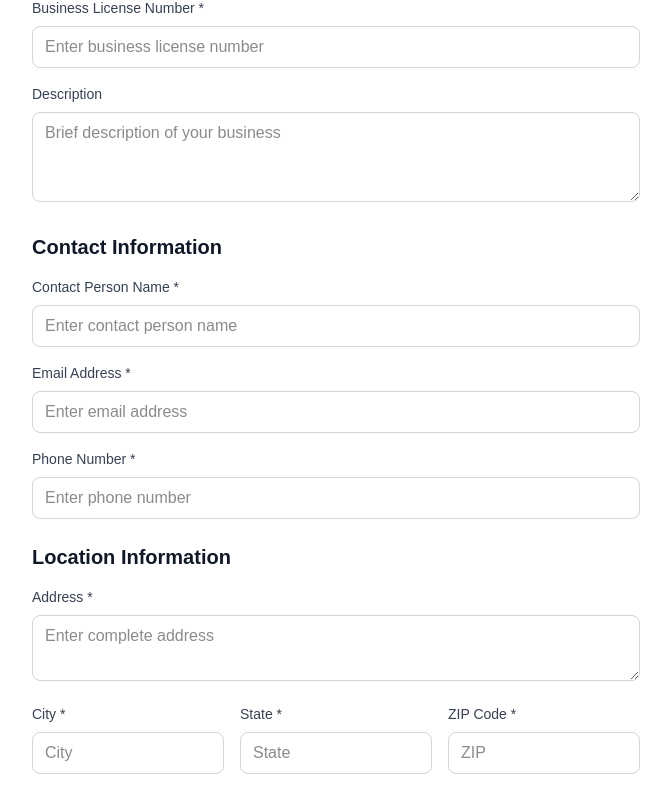
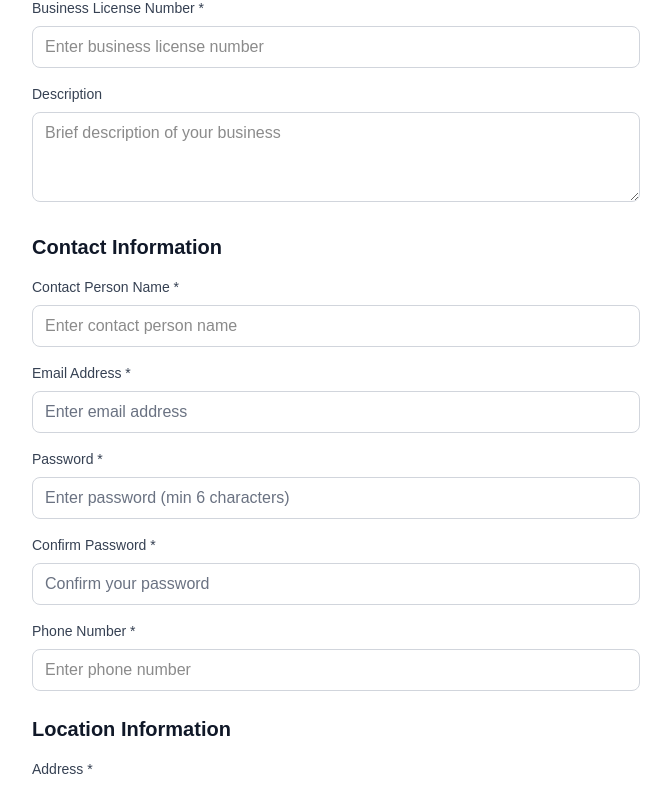
Before and after one commit to ThanksDoc-V1-1/thanksDoc_FE, a Next.js app: page /business/register in a window 1280 px wide. Shown: the part 441-1226 px from the top of the page, without its empty margins (304-975 px from the left). Built offline with nearby package versions, Linux system fonts and the light colour scheme; no server answers.

Commit message:
Doc signup ready

```diff
--- a/src/app/business/register/page.js
+++ b/src/app/business/register/page.js
@@ -4,8 +4,9 @@ import { useState } from 'react';
 import { useRouter } from 'next/navigation';
 import Link from 'next/link';
 import { Building2, ArrowLeft, MapPin } from 'lucide-react';
-import { businessAPI } from '../../../lib/api';
+import { authAPI } from '../../../lib/api';
 import { getCurrentLocation, validateEmail, validatePhone } from '../../../lib/utils';
+import { useAuth } from '../../../contexts/AuthContext';
 
 // Add this CSS class definition at the top of the component
 const inputClasses = "w-full px-3 py-2 border border-gray-300 dark:border-gray-600 rounded-lg bg-white dark:bg-gray-700 text-gray-900 dark:text-white placeholder-gray-500 dark:placeholder-gray-400 focus:ring-2 focus:ring-blue-500 focus:border-transparent";
@@ -13,6 +14,7 @@ const labelClasses = "block text-sm font-medium text-gray-700 dark:text-gray-300
 
 export default function BusinessRegister() {
   const router = useRouter();
+  const { login } = useAuth();
   const [loading, setLoading] = useState(false);
   const [locationLoading, setLocationLoading] = useState(false);
   const [formData, setFormData] = useState({
@@ -20,6 +22,8 @@ export default function BusinessRegister() {
     businessType: 'pharmacy',
     contactPersonName: '',
     email: '',
+    password: '',
+    confirmPassword: '',
     phone: '',
     address: '',
     city: '',
@@ -67,25 +71,42 @@ export default function BusinessRegister() {
       if (!validatePhone(formData.phone)) {
         throw new Error('Please enter a valid phone number');
       }
+      if (formData.password.length < 6) {
+        throw new Error('Password must be at least 6 characters long');
+      }
+      if (formData.password !== formData.confirmPassword) {
+        throw new Error('Passwords do not match');
+      }
       if (!formData.latitude || !formData.longitude) {
         throw new Error('Please provide your location coordinates');
       }
 
-      const dataToSend = {
+      const { confirmPassword, ...dataToSend } = {
         ...formData,
+        name: formData.businessName, // Add name field for consistency
         latitude: parseFloat(formData.latitude),
         longitude: parseFloat(formData.longitude),
       };
 
-      const response = await businessAPI.create(dataToSend);
+      // Use the new authentication API
+      const response = await authAPI.register('business', dataToSend);
 
-      if (response.data) {
+      if (response.user) {
+        // Use the auth context to store user data and JWT
+        const userData = {
+          ...response.user,
+          userType: 'business',
+          role: 4 // Business role
+        };
+
+        login(userData, response.jwt);
+
         alert('Business registered successfully! Please wait for admin verification.');
-        router.push('/business/login');
+        router.push('/business/dashboard');
       }
     } catch (error) {
       console.error('Registration error:', error);
-      alert(error.response?.data?.error?.message || error.message || 'Registration failed. Please try again.');
+      alert(error.message || 'Registration failed. Please try again.');
     } finally {
       setLoading(false);
     }
@@ -207,8 +228,40 @@ export default function BusinessRegister() {
                     value={formData.email}
                     onChange={handleInputChange}
                     required
-                    className="w-full px-3 py-2 border border-gray-300 rounded-lg focus:ring-2 focus:ring-blue-500 focus:border-transparent"
+                    className="w-full px-3 py-2 border border-gray-300 dark:border-gray-600 rounded-lg bg-white dark:bg-gray-700 text-gray-900 dark:text-white placeholder-gray-500 dark:placeholder-gray-400 focus:ring-2 focus:ring-blue-500 focus:border-transparent"
                     placeholder="Enter email address"
+                  />
+                </div>
+
+                <div>
+                  <label className={labelClasses}>
+                    Password *
+                  </label>
+                  <input
+                    type="password"
+                    name="password"
+                    value={formData.password}
+                    onChange={handleInputChange}
+                    required
+                    className="w-full px-3 py-2 border border-gray-300 dark:border-gray-600 rounded-lg bg-white dark:bg-gray-700 text-gray-900 dark:text-white placeholder-gray-500 dark:placeholder-gray-400 focus:ring-2 focus:ring-blue-500 focus:border-transparent"
+                    placeholder="Enter password (min 6 characters)"
+                    minLength={6}
+                  />
+                </div>
+
+                <div>
+                  <label className={labelClasses}>
+                    Confirm Password *
+                  </label>
+                  <input
+                    type="password"
+                    name="confirmPassword"
+                    value={formData.confirmPassword}
+                    onChange={handleInputChange}
+                    required
+                    className="w-full px-3 py-2 border border-gray-300 dark:border-gray-600 rounded-lg bg-white dark:bg-gray-700 text-gray-900 dark:text-white placeholder-gray-500 dark:placeholder-gray-400 focus:ring-2 focus:ring-blue-500 focus:border-transparent"
+                    placeholder="Confirm your password"
+                    minLength={6}
                   />
                 </div>
 
--- a/src/app/doctor/register/page.js
+++ b/src/app/doctor/register/page.js
@@ -4,20 +4,24 @@ import { useState } from 'react';
 import { useRouter } from 'next/navigation';
 import Link from 'next/link';
 import { Stethoscope, ArrowLeft, MapPin } from 'lucide-react';
-import { doctorAPI } from '../../../lib/api';
+import { authAPI } from '../../../lib/api';
 import { getCurrentLocation, validateEmail, validatePhone } from '../../../lib/utils';
+import { useAuth } from '../../../contexts/AuthContext';
 
 const inputClasses = "w-full px-3 py-2 border border-gray-300 dark:border-gray-600 rounded-lg bg-white dark:bg-gray-700 text-gray-900 dark:text-white placeholder-gray-500 dark:placeholder-gray-400 focus:ring-2 focus:ring-blue-500 focus:border-transparent";
 const labelClasses = "block text-sm font-medium text-gray-700 dark:text-gray-300 mb-2";
 
 export default function DoctorRegister() {
   const router = useRouter();
+  const { login } = useAuth();
   const [loading, setLoading] = useState(false);
   const [locationLoading, setLocationLoading] = useState(false);
   const [formData, setFormData] = useState({
     firstName: '',
     lastName: '',
     email: '',
+    password: '',
+    confirmPassword: '',
     phone: '',
     specialization: '',
     licenseNumber: '',
@@ -71,23 +75,40 @@ export default function DoctorRegister() {
       if (!validatePhone(formData.phone)) {
         throw new Error('Please enter a valid phone number');
       }
+      if (formData.password.length < 6) {
+        throw new Error('Password must be at least 6 characters long');
+      }
+      if (formData.password !== formData.confirmPassword) {
+        throw new Error('Passwords do not match');
+      }
       if (!formData.latitude || !formData.longitude) {
         throw new Error('Please provide your location coordinates');
       }
 
-      const dataToSend = {
+      const { confirmPassword, ...dataToSend } = {
         ...formData,
+        name: `${formData.firstName} ${formData.lastName}`, // Add combined name field
         latitude: parseFloat(formData.latitude),
         longitude: parseFloat(formData.longitude),
         yearsOfExperience: parseInt(formData.yearsOfExperience),
         hourlyRate: parseFloat(formData.hourlyRate),
       };
 
-      const response = await doctorAPI.create(dataToSend);
+      // Use the new authentication API
+      const response = await authAPI.register('doctor', dataToSend);
 
-      if (response.data) {
+      if (response.user) {
+        // Use the auth context to store user data and JWT
+        const userData = {
+          ...response.user,
+          userType: 'doctor',
+          role: 3 // Doctor role
+        };
+
+        login(userData, response.jwt);
+
         alert('Doctor profile registered successfully! Please wait for admin verification.');
-        router.push('/doctor/login');
+        router.push('/doctor/dashboard');
       }
     } catch (error) {
       console.error('Registration error:', error);
@@ -164,6 +185,38 @@ export default function DoctorRegister() {
                     required
                     className={inputClasses}
                     placeholder="Enter email address"
+                  />
+                </div>
+
+                <div>
+                  <label className={labelClasses}>
+                    Password *
+                  </label>
+                  <input
+                    type="password"
+                    name="password"
+                    value={formData.password}
+                    onChange={handleInputChange}
+                    required
+                    className={inputClasses}
+                    placeholder="Enter password (min 6 characters)"
+                    minLength={6}
+                  />
+                </div>
+
+                <div>
+                  <label className={labelClasses}>
+                    Confirm Password *
+                  </label>
+                  <input
+                    type="password"
+                    name="confirmPassword"
+                    value={formData.confirmPassword}
+                    onChange={handleInputChange}
+                    required
+                    className={inputClasses}
+                    placeholder="Confirm your password"
+                    minLength={6}
                   />
                 </div>
 
--- a/src/components/LoginForm.js
+++ b/src/components/LoginForm.js
@@ -34,26 +34,26 @@ export default function LoginForm() {
       console.log('✅ Login API result:', result);
 
       if (result) {
-        const { user, role } = result;
+        const { user, jwt } = result;
 
         console.log('👤 User data:', user);
-        console.log('🎭 User role:', role);
+        console.log('🔑 JWT token:', jwt ? 'RECEIVED' : 'NOT RECEIVED');
 
         // Create user object with role information
         const userData = {
           ...user,
-          userType: role,
-          role: role === 'admin' ? 5 : role === 'doctor' ? 3 : 4
+          userType: user.role,
+          role: user.role === 'admin' ? 5 : user.role === 'doctor' ? 3 : 4
         };
 
         console.log('📦 Final user data:', userData);
 
-        login(userData);
+        login(userData, jwt);
 
-        console.log('🧭 Navigating based on role:', role);
+        console.log('🧭 Navigating based on role:', user.role);
 
         // Navigate based on role
-        switch (role) {
+        switch (user.role) {
           case 'admin':
             console.log('➡️ Redirecting to admin dashboard');
             router.push('/admin/dashboard');
--- a/src/contexts/AuthContext.js
+++ b/src/contexts/AuthContext.js
@@ -19,20 +19,25 @@ export const AuthProvider = ({ children }) => {
   useEffect(() => {
     // Check if user is logged in on app start
     const savedUser = localStorage.getItem('user');
-    if (savedUser) {
+    const savedToken = localStorage.getItem('jwt');
+    if (savedUser && savedToken) {
       setUser(JSON.parse(savedUser));
     }
     setLoading(false);
   }, []);
 
-  const login = (userData) => {
+  const login = (userData, jwt = null) => {
     setUser(userData);
     localStorage.setItem('user', JSON.stringify(userData));
+    if (jwt) {
+      localStorage.setItem('jwt', jwt);
+    }
   };
 
   const logout = () => {
     setUser(null);
     localStorage.removeItem('user');
+    localStorage.removeItem('jwt');
   };
 
   const value = {
```
Also changed, not shown: src/lib/api.js.
